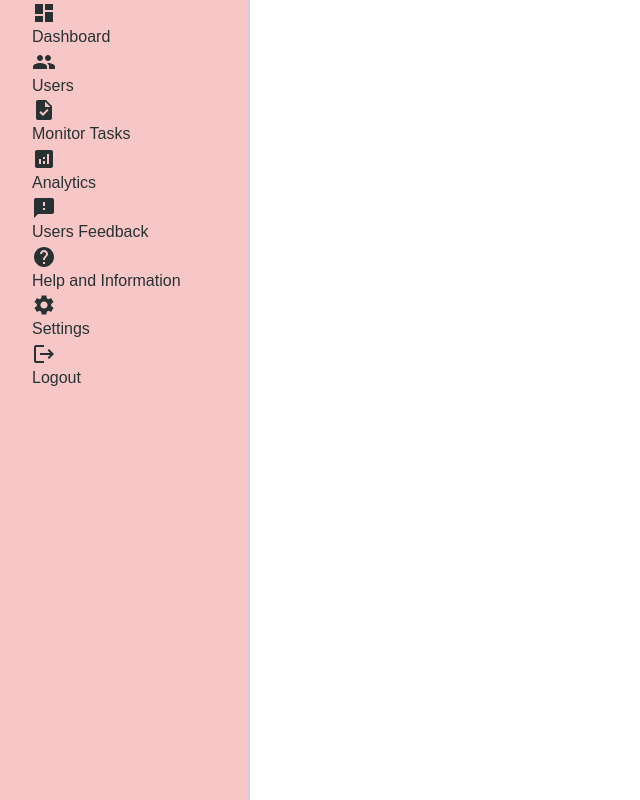
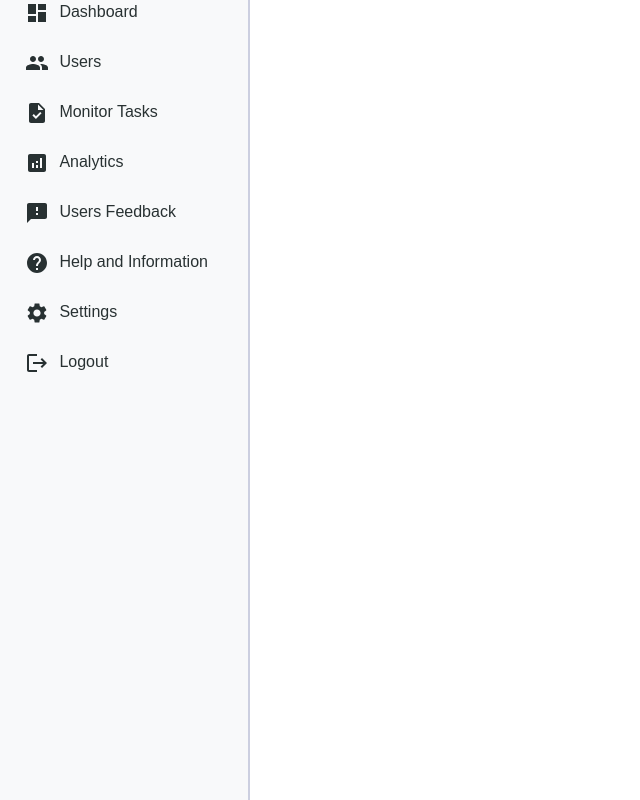
Before and after one commit to Salf1-Sabit/Todo-App-II, a React (Create React App) app: page /admin in a window 1280 px wide. Shown: the whole page, without its empty margins (0-640 px from the left). Built offline with nearby package versions, Linux system fonts and the light colour scheme; a web font is replaced by a local one.

Commit message:
Fixed Admin Dashboard Sidebar layout

```diff
--- a/src/pages/admin/global/Sidebar.css
+++ b/src/pages/admin/global/Sidebar.css
@@ -13,57 +13,21 @@ html {
 .sidebar {
   height: 100vh;
   width: 250px;
-  background-color: #f7c7c7;
-  /* background-color: #f8f9fa; */
+  background-color: #f8f9fa;
   border-right: 2px solid #cccfe0;
   color: #283132;
 }
 
-/* .sidebarList {
-  height: auto;
-  padding: 0;
-  background-color: #83e1ee;
-} */
-
-/* .sidebarList .row div {
-  width: fit-content;
+.sidebarList .row {
+  height: 50px;
+  display: grid;
+  grid-template-columns: 20% 80%;
 }
 
-.sidebarList .row {
-  width: 100%;
-  height: 50px;
-  margin: 0;
-  list-style-type: none;
-  border: 1px solid #ca426f;
-  display: flex;
-  flex-direction: row;
-} */
-
-/* .icon-text-container {
-  display: flex;
-  align-items: center;
-  gap: 5px;
-  margin-left: 28px;
-  padding: 5px;
-  opacity: 0.7;
+.row #icon {
+  margin-left: 25px;
 }
 
-.active {
-  opacity: 1;
+.row #title {
+  margin-left: 5px;
 }
-
-.navigation-texts {
-  text-decoration: none;
-  color: #283132;
-}
-
-.icon {
-  height: 20px;
-}
-
-.brand-name {
-  font-weight: bolder;
-  font-size: 28px;
-  margin: 0 0 28px 28px;
-  padding-top: 1rem;
-} */
--- a/src/pages/admin/global/Sidebar.js
+++ b/src/pages/admin/global/Sidebar.js
@@ -19,105 +19,24 @@ import SidebarData from "../../../Data/SidebarData";
 
 const Sidebar = () => {
   return (
-    <>
     <div className="sidebar">
-        <ul className="sidebarList">
+      <div className="sidebarList">
         {SidebarData.map((val, key) => {
           return (
-              <li
+            <div
               key={key}
               className="row"
               onClick={() => {
                 window.location.pathname = val.link;
               }}
             >
-                <div>{val.icon}</div>
-                <div>{val.title}</div>
-              </li>
+              <div id="icon">{val.icon}</div>
+              <div id="title">{val.title}</div>
+            </div>
           );
         })}
-        </ul>
-      </div>
-
-      {/* <div className="sidebar">
-          <div className="brand-name">
-            <Navbar.Brand to="/">Todo Hive</Navbar.Brand>
-          </div>
-          <div className="navigation-items">
-            <div className="icon-text-container active">
-              <img className="icon" src={Home} />
-              <span>
-                <Link to="/admin/home" className="navigation-texts">
-                  Dashboard
-                </Link>
-              </span>
-            </div>
-
-            <div className="icon-text-container">
-              <img className="icon" src={Users} />
-              <span>
-                <Link to="/admin/users" className="navigation-texts">
-                  Users
-                </Link>
-              </span>
-            </div>
-
-            <div className="icon-text-container">
-              <img className="icon" src={Tasks} />
-              <span>
-                <Link to="/admin/monitor-tasks" className="navigation-texts">
-                  Monitor Tasks
-                </Link>
-              </span>
-            </div>
-
-            <div className="icon-text-container">
-              <img className="icon" src={Analytics} />
-              <span>
-                <Link to="/admin/analytics" className="navigation-texts">
-                  Analytics
-                </Link>
-              </span>
-            </div>
-
-            <div className="icon-text-container">
-              <img className="icon" src={Feedback} />
-              <span>
-                <Link to="/admin/feedback" className="navigation-texts">
-                  Users Feedback
-                </Link>
-              </span>
-            </div>
-
-            <div className="icon-text-container">
-              <img className="icon" src={Information} />
-              <span>
-                <Link to="/admin/support" className="navigation-texts">
-                  Help and Information
-                </Link>
-              </span>
-            </div>
-
-            <div className="icon-text-container">
-              <img className="icon" src={Settings} />
-              <span>
-                <Link to="/admin/settings" className="navigation-texts">
-                  Settings
-                </Link>
-              </span>
-            </div>
-
-            <div className="icon-text-container">
-              <img className="icon" src={Logout} />
-              <span>
-                <Link to="/admin/logout" className="navigation-texts">
-                  Logout
-                </Link>
-              </span>
       </div>
     </div>
-        </div> */}
-    </>
   );
 };
 
```
Lines whose indentation alone changed are shown as unchanged.
